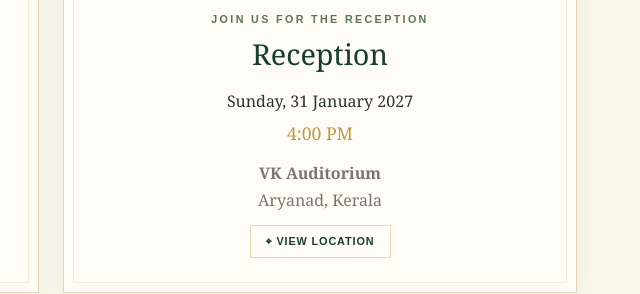
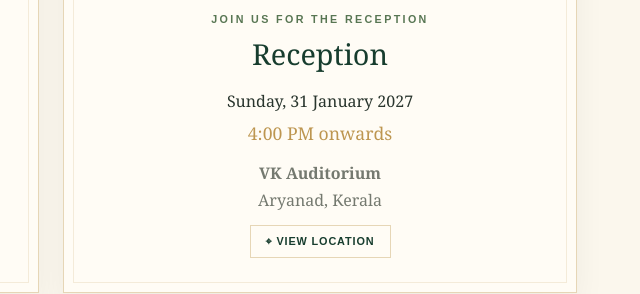
Before and after one commit to AbhayKrishna10/Wedding_invitation, a plain HTML site: page index.html in a window 1280 px wide. Shown: the part 1334-1628 px from the top of the page, 589-1229 px from the left. Drawn offline with Linux system fonts and the light colour scheme.

Commit message:
Update reception time to include 'onwards'

```diff
--- a/index.html
+++ b/index.html
@@ -74,7 +74,7 @@ footer{text-align:center;background:var(--deep);color:#ffffffb8;padding:25px 15p
   </article>
   <article class="event">
    <div class="icon">✧</div><p class="label">Join us for the reception</p><h3>Reception</h3>
-   <p>Sunday, 31 January 2027</p><p class="time">4:00 PM</p>
+   <p>Sunday, 31 January 2027</p><p class="time">4:00 PM onwards</p>
    <p class="venue"><strong>VK Auditorium</strong><br>Aryanad, Kerala</p>
    <a class="map" href="https://www.google.com/maps/search/?api=1&amp;query=VK+Auditorium+Aryanad+Kerala" target="_blank" rel="noopener">⌖ View location</a>
   </article>
```
